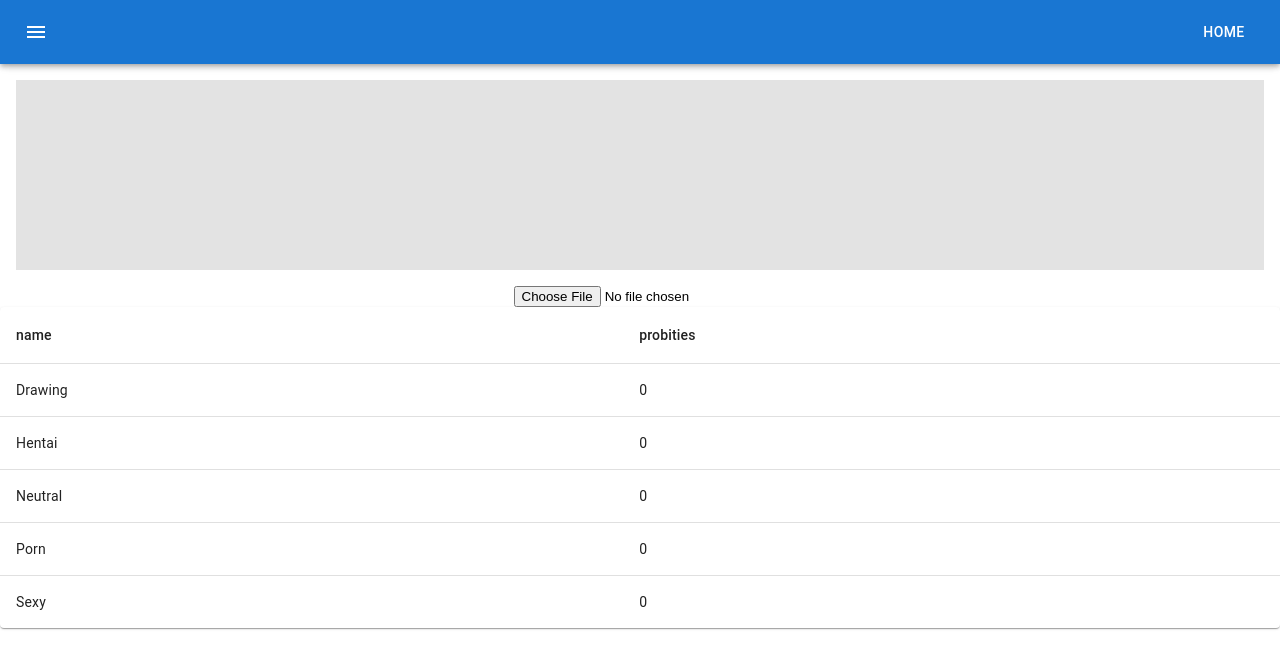
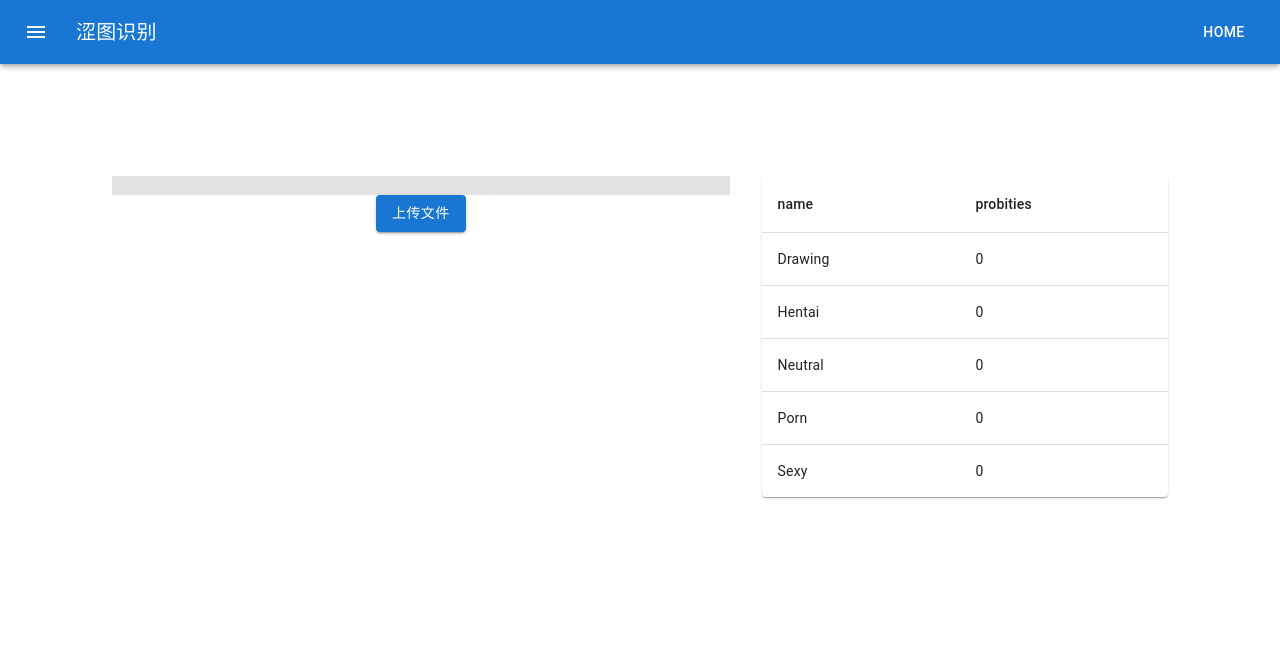
Before and after one commit to Plumbiu/nextjs_tensorflow, a Next.js app: page /nsfw in a window 1280 px wide. Shown: the top 668 px of the page. Built offline with nearby package versions, Linux system fonts and the light colour scheme.

Commit message:
完善涩图识别功能

```diff
--- a/assets/i18n/title.json
+++ b/assets/i18n/title.json
@@ -3,12 +3,16 @@
     "sentence": "Reading comprehension",
     "sentnceDescription": "The Universal Sentence Encoder for question answering (USE QnA) is a model that encodes question and answer texts into 100-dimensional embeddings. The dot product of these embeddings measures how well the answer fits the question. It can also be used in other applications, including any type of text classification, clustering, etc. This module is a lightweight TensorFlow.js GraphModel. The model is based on the Transformer (Vaswani et al, 2017) architecture, and uses an 8k SentencePiece vocabulary. It is trained on a variety of data sources, with the goal of learning text representations that are useful out-of-the-box to retrieve an answer given a question.",
     "qa": "U ask me to answer",
-    "qaDescription": "The model can be used to build a system that can answer users’ questions in natural language. It was created using a pre-trained BERT model fine-tuned on SQuAD 2.0 dataset. BERT, or Bidirectional Encoder Representations from Transformers, is a method of pre-training language representations which obtains state-of-the-art results on a wide array of Natural Language Processing tasks. This app uses a compressed version of BERT, MobileBERT, that runs 4x faster and has 4x smaller model size. SQuAD, or Stanford Question Answering Dataset, is a reading comprehension dataset consisting of articles from Wikipedia and a set of question-answer pairs for each article. The model takes a passage and a question as input, then returns a segment of the passage that most likely answers the question. It requires semi-complex pre-processing including tokenization and post-processing steps that are described in the BERT paper and implemented in the sample app. This model is also available in TFLite."
+    "qaDescription": "The model can be used to build a system that can answer users’ questions in natural language. It was created using a pre-trained BERT model fine-tuned on SQuAD 2.0 dataset. BERT, or Bidirectional Encoder Representations from Transformers, is a method of pre-training language representations which obtains state-of-the-art results on a wide array of Natural Language Processing tasks. This app uses a compressed version of BERT, MobileBERT, that runs 4x faster and has 4x smaller model size. SQuAD, or Stanford Question Answering Dataset, is a reading comprehension dataset consisting of articles from Wikipedia and a set of question-answer pairs for each article. The model takes a passage and a question as input, then returns a segment of the passage that most likely answers the question. It requires semi-complex pre-processing including tokenization and post-processing steps that are described in the BERT paper and implemented in the sample app. This model is also available in TFLite.",
+    "nsfw": "nsfw",
+    "nsfwDescription": "A simple JavaScript library to help you quickly identify unseemly images; all in the client's browser. NSFWJS isn't perfect, but it's pretty accurate (~90% with small and ~93% with midsized model)... and it's getting more accurate all the time."
   },
   "zh-CN": {
     "sentence": "阅读理解",
     "sentnceDescription": "用于问答的通用句子编码器 （USE QnA） 是一种将问答文本编码为 100 维嵌入的模型。这些嵌入的点积衡量答案与问题的拟合程度。它还可用于其他应用程序，包括任何类型的文本分类、聚类等。这个模块是一个轻量级的TensorFlow.js GraphModel。该模型基于Transformer（Vaswani等人，2017）架构，并使用8k SentencePiece词汇表。它基于各种数据源进行训练，目标是学习开箱即用的文本表示形式，以检索给定问题的答案。",
     "qa": "你问我答",
-    "qaDescription": "该模型可用于构建一个可以用自然语言回答用户问题的系统。它是使用在SQuAD 2.0数据集上微调的预训练BERT模型创建的。BERT，或来自变压器的双向编码器表示，是一种预训练语言表示的方法，可在各种自然语言处理任务上获得最先进的结果。此应用程序使用压缩版本的BERT，MobileBERT，其运行速度提高了4倍，模型尺寸缩小了4倍。SQuAD，或斯坦福问答数据集，是一个阅读理解数据集，由维基百科的文章和每篇文章的一组问答对组成。该模型将段落和问题作为输入，然后返回最有可能回答问题的段落片段。它需要半复杂的预处理，包括标记化和后处理步骤，这些步骤在 BERT 论文中描述并在示例应用程序中实现。此型号在TFLite中也可用。"
+    "qaDescription": "该模型可用于构建一个可以用自然语言回答用户问题的系统。它是使用在SQuAD 2.0数据集上微调的预训练BERT模型创建的。BERT，或来自变压器的双向编码器表示，是一种预训练语言表示的方法，可在各种自然语言处理任务上获得最先进的结果。此应用程序使用压缩版本的BERT，MobileBERT，其运行速度提高了4倍，模型尺寸缩小了4倍。SQuAD，或斯坦福问答数据集，是一个阅读理解数据集，由维基百科的文章和每篇文章的一组问答对组成。该模型将段落和问题作为输入，然后返回最有可能回答问题的段落片段。它需要半复杂的预处理，包括标记化和后处理步骤，这些步骤在 BERT 论文中描述并在示例应用程序中实现。此型号在TFLite中也可用。",
+    "nsfw": "涩图识别",
+    "nsfwDescription": "一个简单的JavaScript库，可帮助您在客户端浏览中快速识别不美观的图像"
   }
 }
--- a/components/Header.tsx
+++ b/components/Header.tsx
@@ -21,6 +21,7 @@ export default function Header() {
   const routerMap: IRouterMap = {
     '/qa': i18n[locale].qa,
     '/sentence': i18n[locale].sentence,
+    '/nsfw': i18n[locale].nsfw,
     '/': '',
   }
   function backHome() {
--- a/pages/nsfw/index.tsx
+++ b/pages/nsfw/index.tsx
@@ -1,7 +1,18 @@
 import React, { useRef, useState } from 'react'
 import classes from './nfsw.module.css'
 import * as nsfw from 'nsfwjs'
-import { CircularProgress, Paper, Skeleton, Table, TableBody, TableCell, TableContainer, TableHead, TableRow } from '@mui/material'
+import {
+  Button,
+  CircularProgress,
+  Paper,
+  Skeleton,
+  Table,
+  TableBody,
+  TableCell,
+  TableContainer,
+  TableHead,
+  TableRow,
+} from '@mui/material'
 
 export default function nfsw() {
   const iptRef = useRef<HTMLInputElement>(null)
@@ -20,60 +31,71 @@ export default function nfsw() {
     setLoading(true)
     if (!iptRef.current || !iptRef.current.files) return
     const file = iptRef.current.files[0]
-    setImgSrc(() => window.URL.createObjectURL(file))
+    setImgSrc(window.URL.createObjectURL(file))
     try {
       const model = await nsfw.load()
-      if(!imgRef.current) return
+      if (!imgRef.current) return
       const predictions = await model.classify(imgRef.current)
       console.log(predictions)
       const formatedPredictions = predictions.map(item => {
-        return createData(item.className, `${(item.probability * 100).toFixed(2)}%`)
+        return createData(
+          item.className,
+          `${(item.probability * 100).toFixed(2)}%`
+        )
       })
       setRows(formatedPredictions)
-    } catch(err) {
+    } catch (err) {
     } finally {
       setLoading(false)
     }
-
   }
-  function createData(
-    name: string,
-    probability: string,
-  ) {
-    return { name, probability };
+  function createData(name: string, probability: string) {
+    return { name, probability }
   }
 
   return (
     <div className={classes.container}>
-      <div className={classes.content}>
+      <div style={{flex: '20%'}}>
         {!imgSrc ? (
           <Skeleton
-            sx={{ height: 190 }}
+            className={classes.skeleton}
             animation="wave"
             variant="rectangular"
           />
         ) : (
-          <img ref={imgRef} src={imgSrc} alt="image" />
+          <img
+            className={classes.demoImg}
+            ref={imgRef}
+            src={imgSrc}
+            alt="image"
+          />
         )}
-      </div>
         <div className={classes.iptContainer}>
           <input
-          style={{appearance: 'none'}}
-          title=''
+            hidden
+            title=""
             ref={iptRef}
             onChange={showImg}
             type="file"
             accept="image/png,image/jpg"
           />
+          <Button
+            sx={{ mb: 2 }}
+            variant="contained"
+            onClick={() => iptRef.current?.click()}
+          >
+            上传文件
+          </Button>
         </div>
-      {
-        loading ? (
+      </div>
+      <div style={{flex: 1}}>
+        {loading ? (
           <div className={classes.loading}>
             <CircularProgress disableShrink />
           </div>
-        ): (
+        ) : (
           <TableContainer component={Paper}>
-            <Table sx={{ minWidth: 250 }} aria-label="simple table">
+            <Table aria-label="nsfw table">
               <TableHead>
                 <TableRow>
                   <TableCell>name</TableCell>
@@ -95,8 +117,8 @@ export default function nfsw() {
               </TableBody>
             </Table>
           </TableContainer>
-        )
-      }
+        )}
+      </div>
     </div>
   )
 }
--- a/pages/nsfw/nfsw.module.css
+++ b/pages/nsfw/nfsw.module.css
@@ -1,14 +1,17 @@
 .container {
-  @apply mt-20;
+  @apply mt-16 p-4;
+  @apply lg:flex lg:px-28 lg:mt-40 gap-8;
 }
-.content {
-  @apply m-4;
+.demoImg {
+  @apply w-full;
+  @apply lg:h-80;
 }
-.content img {
-  @apply w-full;
+.skeleton {
+  @apply h-52;
+  @apply lg:h-96 md:h-80;
 }
 .iptContainer {
-  @apply flex justify-center mt-4;
+  @apply flex justify-center;
 }
 .loading {
   @apply flex justify-center items-center;
```
Lines whose indentation alone changed are shown as unchanged.
